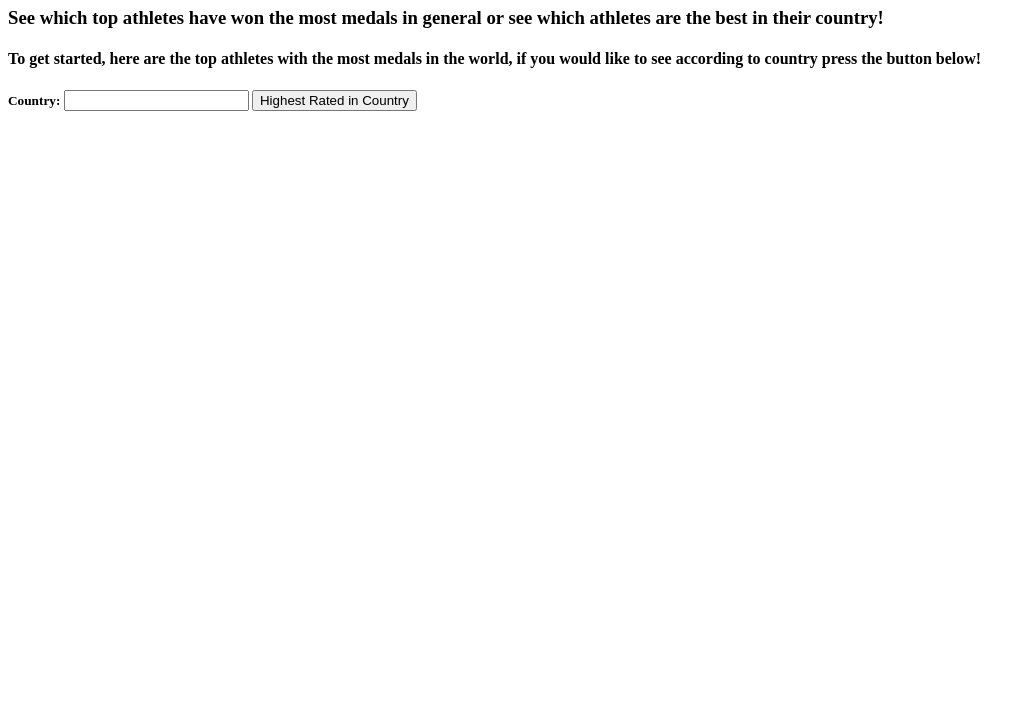
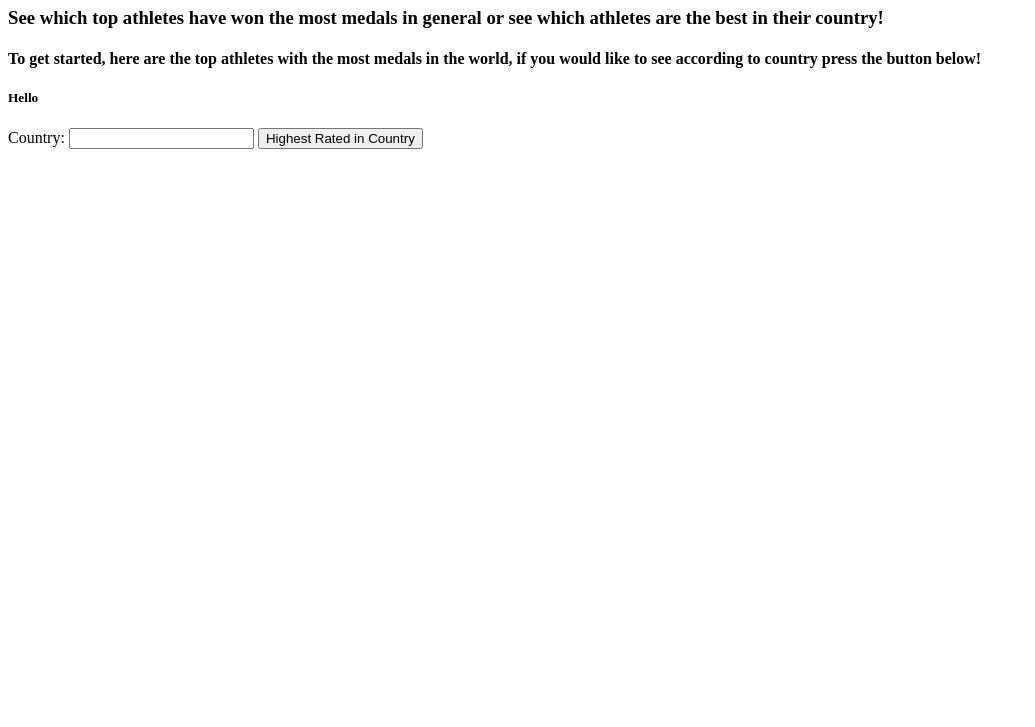
Before and after one commit to reehams/G2-CIS450-WikiOlympics, a website: page views/the-top-athlete.html in a window 1280 px wide. Shown: the part 73-800 px from the top of the page, without its empty margins (0-1035 px from the left). Drawn offline with Linux system fonts and the light colour scheme.

Commit message:
Update the-top-athlete.html

```diff
--- a/views/the-top-athlete.html
+++ b/views/the-top-athlete.html
@@ -5,8 +5,8 @@
         <h3> See which top athletes have won the most medals in general or see which athletes are the best in their country! </h3>
         <h4> To get started, here are the top athletes with the most medals in the world, if you would like to see according to country press the button below! </h4>
         <div ng-controller="topAthleteController">
+             <h5> Hello </h5>
             <form name = "topAthleteForm" ng-submit="TOPATHLETES()" class = "topAthleteForm" required>
-                <h5 Hello </h5>
                 <label> Country:</label>
                   <input type="text" name="country" ng-model="country" />
 
```
